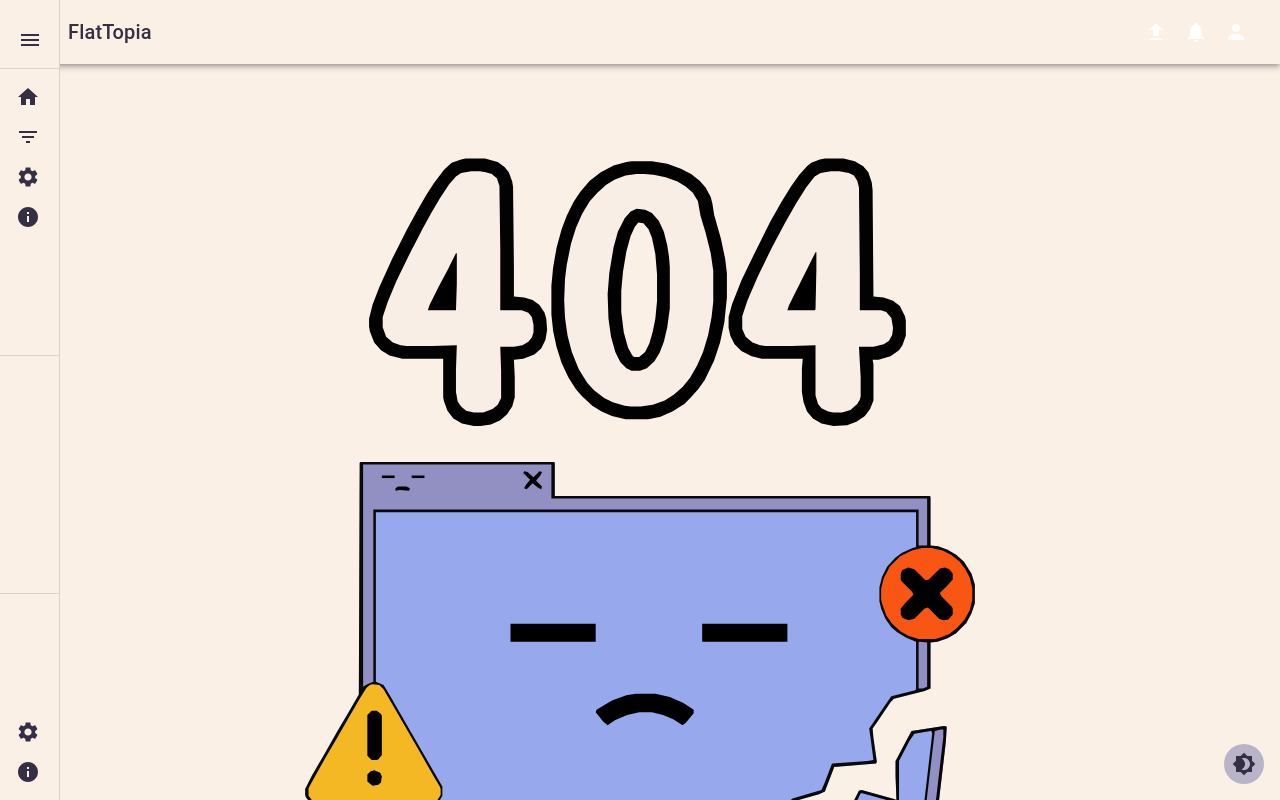
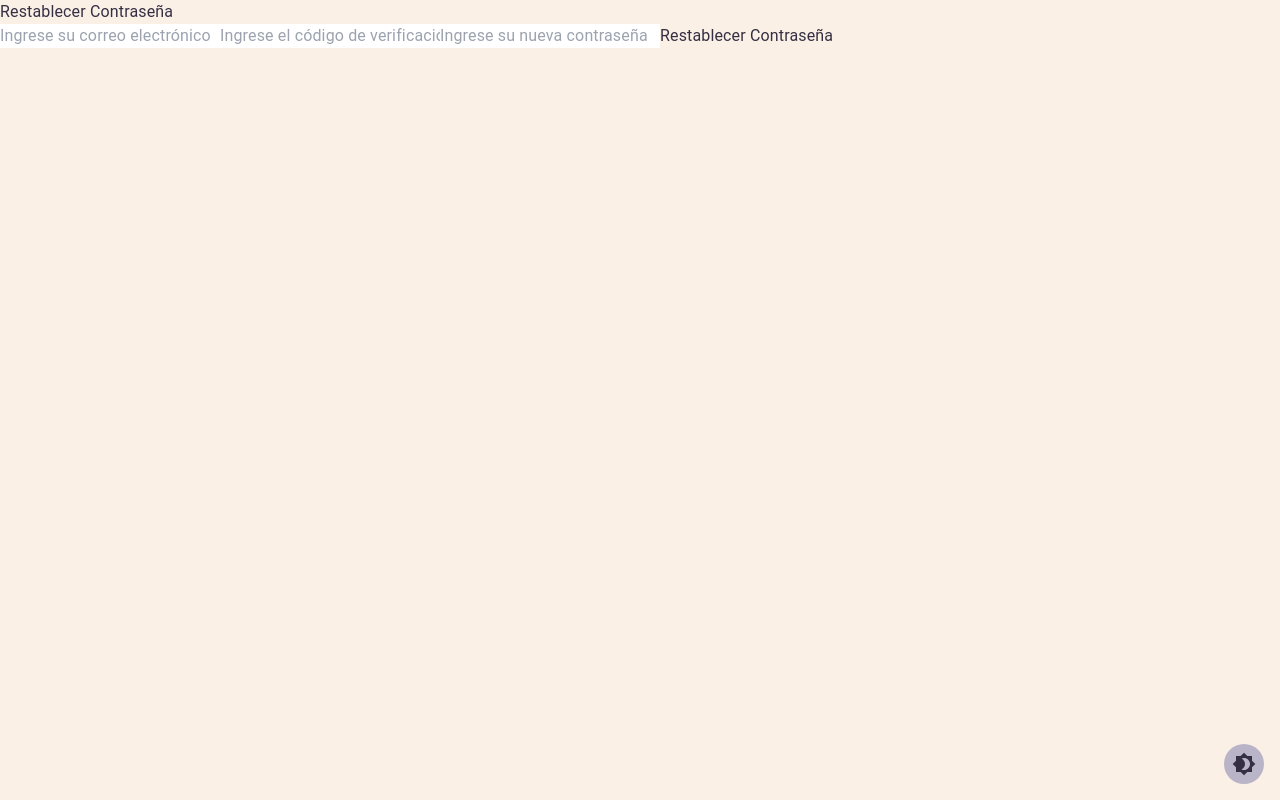
Before and after one commit to bmoralesKrugerschool/front-end-flats-final, a React (Vite) app: page /reset-password in a window 1280 px wide. Before the commit this address had no page. Shown: the top 800 px of the page. Built offline with nearby package versions, Linux system fonts and the light colour scheme.

Commit message:
cambio de contrasena

```diff
--- a/src/App.jsx
+++ b/src/App.jsx
@@ -9,11 +9,13 @@ import NotFoundPage from './pages/NotFoundPage';
 import ThemeSwitcher from './components/ThemeSwitcher';
 import Navbar from './components/Navbar';
 import AboutPage from './pages/AboutPage';
+import SendCodePage from './pages/password/SendCodePage';
+import ResetPasswordPage from './pages/password/ResetPasswordPage';
 
 const AppContent = () => {
   const location = useLocation();
 
-  const isAuthPage = location.pathname === '/login' || location.pathname === '/register';
+  const isAuthPage = location.pathname === '/login' || location.pathname === '/register'|| location.pathname === '/send-code' ||location.pathname === '/reset-password';
 
   return (
     <>
@@ -22,6 +24,8 @@ const AppContent = () => {
         <Route path="/" element={<Flats/>} />
         <Route path="/login" element={<LoginPage />} />
         <Route path="/register" element={<RegisterPage />} />
+        <Route path="/send-code" element={< SendCodePage/>} />
+        <Route path="/reset-password" element={< ResetPasswordPage/>} />
         <Route path="/profile" element={<ProtectedRoute><h1>Profile</h1></ProtectedRoute>} />
         <Route path="/about" element={<AboutPage />} />
         <Route path="/flats" element={<ProtectedRoute><Flats /></ProtectedRoute>} />
--- a/src/pages/LoginPage.jsx
+++ b/src/pages/LoginPage.jsx
@@ -144,7 +144,7 @@ const LoginPage = () => {
             Don't have an account yet? <Link href="/register" sx={{ color: themeMode === 'dark' ? '#FAF0E6' : '#352F44' }}>Register!</Link>
           </Typography>
           <Typography variant="body2" sx={{ color: themeMode === 'dark' ? '#FAF0E6' : '#352F44' }}>
-            Don't have an account yet? <Link href="/" sx={{ color: themeMode === 'dark' ? '#FAF0E6' : '#352F44' }}>Register!</Link>
+          Did you forget your password, change it? <Link href="/send-code" sx={{ color: themeMode === 'dark' ? '#FAF0E6' : '#352F44' }}>Reset Password!</Link>
           </Typography>
         </Box>
         <Box sx={{
--- a/src/pages/password/ResetPasswordPage.jsx
+++ b/src/pages/password/ResetPasswordPage.jsx
@@ -0,0 +1,51 @@
+// src/pages/ResetPasswordPage.jsx
+import React, { useState } from 'react';
+import axios from 'axios';
+
+const ResetPasswordPage = () => {
+    const [email, setEmail] = useState('');
+    const [code, setCode] = useState('');
+    const [newPassword, setNewPassword] = useState('');
+
+    const handleSubmit = async (e) => {
+        e.preventDefault();
+        try {
+            await axios.post('http://localhost:3006/api/v1/user/reset-password', { email, code, newPassword });
+            alert('Contraseña restablecida con éxito.');
+        } catch (error) {
+            alert('Error al restablecer la contraseña.');
+        }
+    };
+
+    return (
+        <div>
+            <h1>Restablecer Contraseña</h1>
+            <form onSubmit={handleSubmit}>
+                <input
+                    type="email"
+                    placeholder="Ingrese su correo electrónico"
+                    value={email}
+                    onChange={(e) => setEmail(e.target.value)}
+                    required
+                />
+                <input
+                    type="text"
+                    placeholder="Ingrese el código de verificación"
+                    value={code}
+                    onChange={(e) => setCode(e.target.value)}
+                    required
+                />
+                <input
+                    type="password"
+                    placeholder="Ingrese su nueva contraseña"
+                    value={newPassword}
+                    onChange={(e) => setNewPassword(e.target.value)}
+                    required
+                />
+                <button type="submit">Restablecer Contraseña</button>
+            </form>
+        </div>
+    );
+};
+
+export default ResetPasswordPage;
--- a/src/pages/password/SendCodePage.jsx
+++ b/src/pages/password/SendCodePage.jsx
@@ -0,0 +1,38 @@
+// src/pages/SendCodePage.jsx
+import React, { useState } from 'react';
+import axios from 'axios';
+import { useNavigate } from 'react-router-dom';
+
+const SendCodePage = () => {
+    const [email, setEmail] = useState('');
+    const navigate = useNavigate();
+
+    const handleSubmit = async (e) => {
+        e.preventDefault();
+        try {
+            await axios.post('http://localhost:3006/api/v1/user/send-verification-code', { email });
+            alert('Código de verificación enviado a su correo.');
+            navigate('/reset-password');
+        } catch (error) {
+            alert('Error al enviar el código de verificación.');
+        }
+    };
+
+    return (
+        <div>
+            <h1>Enviar Código de Verificación</h1>
+            <form onSubmit={handleSubmit}>
+                <input
+                    type="email"
+                    placeholder="Ingrese su correo electrónico"
+                    value={email}
+                    onChange={(e) => setEmail(e.target.value)}
+                    required
+                />
+                <button type="submit">Enviar Código</button>
+            </form>
+        </div>
+    );
+};
+
+export default SendCodePage;
```
